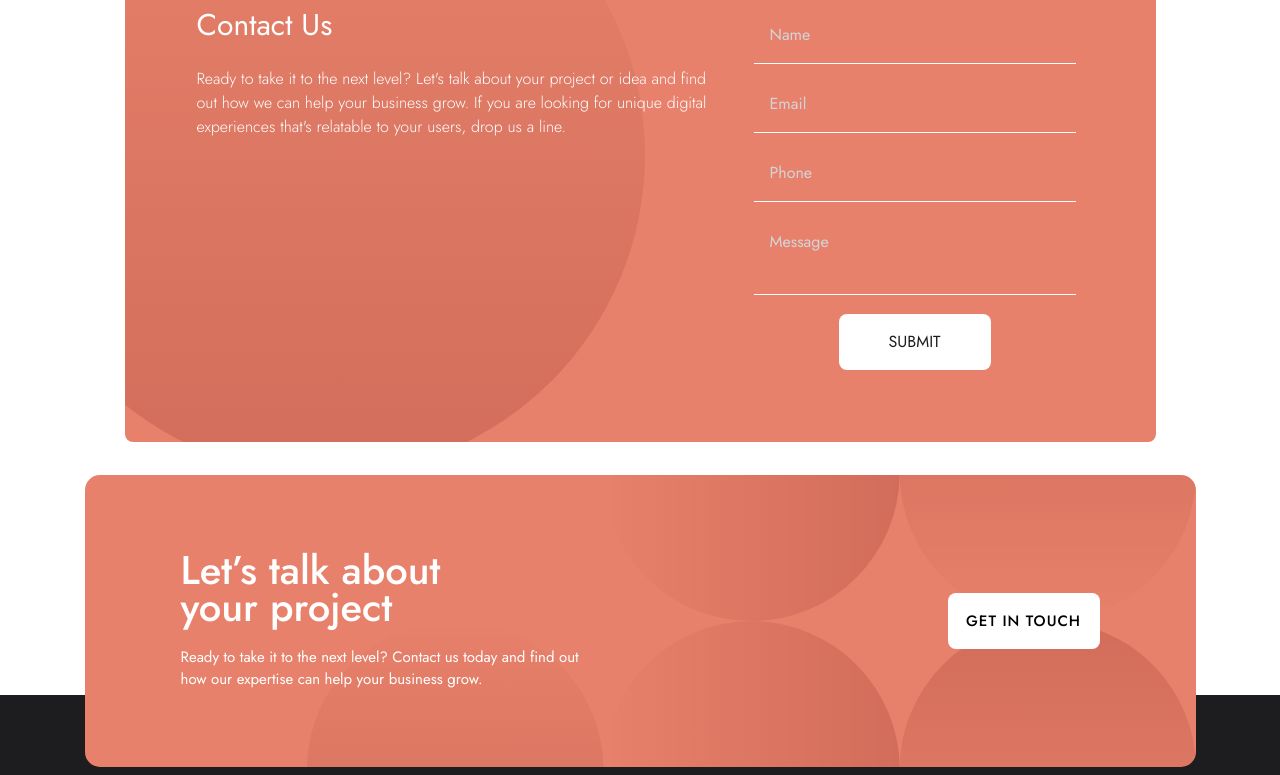
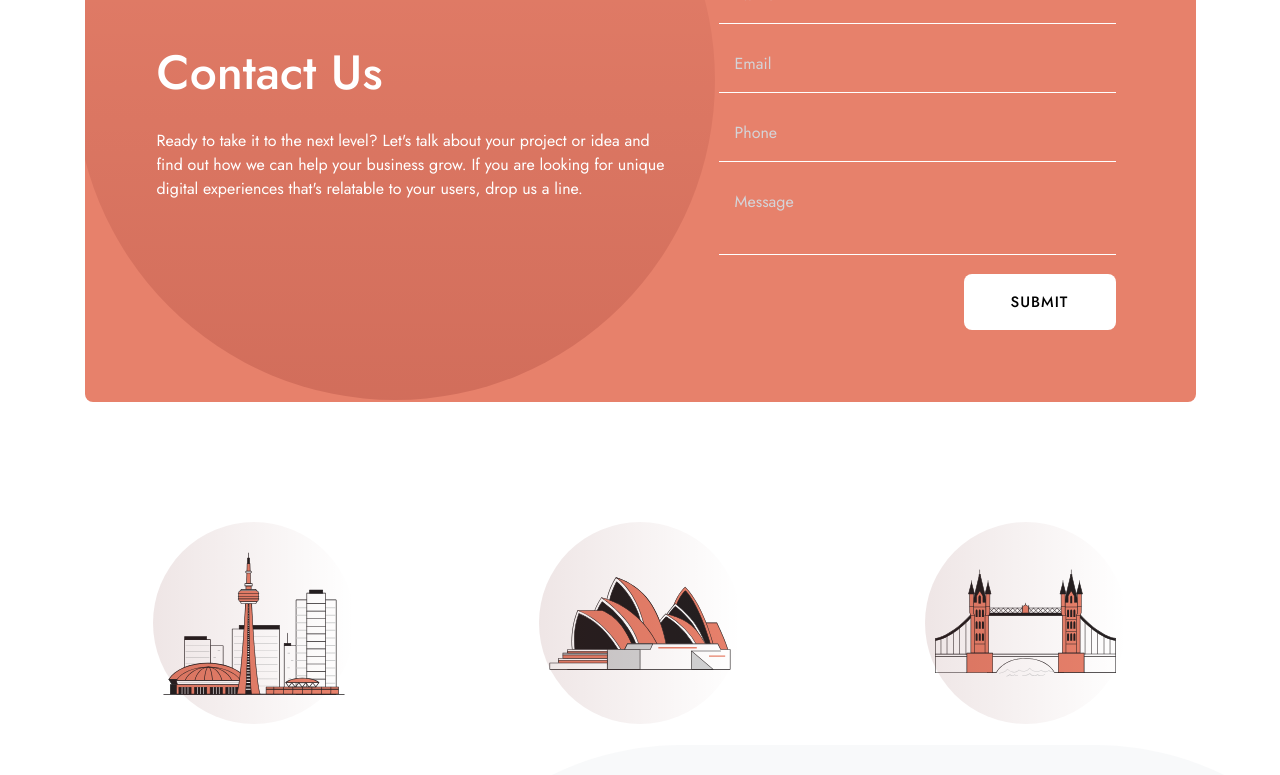
Before and after one commit to jownsu/designo-multi-page, a Next.js app: page /contact in a window 1280 px wide. Shown: the part 260-1035 px from the top of the page. Built offline with nearby package versions, Linux system fonts and the light colour scheme.

Commit message:
contact page almost finish

```diff
--- a/app/_components/Button.tsx
+++ b/app/_components/Button.tsx
@@ -3,9 +3,10 @@ import { ButtonHTMLAttributes, ReactNode } from "react";
 interface Props extends ButtonHTMLAttributes<HTMLButtonElement> {
     children: ReactNode;
     variant?: "primary" | "secondary";
+    className?: string;
 }
 
-const Button = ({ children, variant = "primary", ...props }: Props) => {
+const Button = ({ children, className, variant = "primary", ...props }: Props) => {
     let button_style =
         "h-[56px] w-[152px] tracking-[1px] text-[15px] hover:bg-primary_light duration-200 rounded-lg uppercase font-medium ";
 
@@ -16,7 +17,7 @@ const Button = ({ children, variant = "primary", ...props }: Props) => {
     }
 
     return (
-        <button {...props} className={button_style}>
+        <button {...props} className={`${button_style} ${className}`}>
             {children}
         </button>
     );
--- /dev/null
+++ b/app/_components/HeroBanner.tsx
@@ -0,0 +1,33 @@
+"use client";
+import { ReactNode } from "react";
+import Button from "./Button";
+import CirclePattern from "@/public/images/shared/desktop/bg-pattern-small-circle.svg";
+
+interface HeroBannerProps {
+    title: string;
+    variant: "text" | "button";
+    description?: string;
+    Image: ReactNode;
+    action?: () => void;
+}
+
+const HeroBanner = ({title, variant, description, Image, action }: HeroBannerProps) => {
+
+    return (
+        <div className="flex flex-col items-center w-[350px]">
+            <div>
+                <CirclePattern className="absolute !w-[202px] !h-[202px] fill-inherit"/>
+                {Image}
+            </div>
+            <p className="text-xl font-medium mb-[32px] mt-[48px]">{title.replace("-", " ").toUpperCase()}</p>
+            {(variant === "text") && <p>{description}</p> }
+            {(variant === "button") &&
+                <Button variant="primary" onClick={action}>
+                    See Location
+                </Button>
+            }
+        </div>
+    )
+}
+
+export default HeroBanner
--- a/app/_components/Location.tsx
+++ /dev/null
@@ -1,11 +0,0 @@
-interface LocationProps {
-    location: string;
-}
-
-const Location = ({location}: LocationProps) => {
-  return (
-    <div>Location</div>
-  )
-}
-
-export default Location
--- a/app/_components/Navbar.tsx
+++ b/app/_components/Navbar.tsx
@@ -22,7 +22,7 @@ const Navbar = () => {
     const [is_navbar_open, setIsNavbarOpen] = useState(false);
 
     return (
-        <div className="sticky top-0 h-[96px] bg-white px-0 md:flex md:h-[155px] md:px-[39px] lg:px-[165px]">
+        <div className="sticky top-0 h-[96px] bg-white px-0 md:flex md:h-[155px] z-20 md:px-[39px] lg:px-[165px]">
             <div className="flex h-full items-center justify-between px-[24px] md:px-0">
                 <Link href="/">
                     <img
--- a/app/contact/_components/ContactForm.tsx
+++ b/app/contact/_components/ContactForm.tsx
@@ -1,6 +1,6 @@
 
 "use client";
-import { useForm, SubmitHandler } from "react-hook-form";
+import { useForm } from "react-hook-form";
 import { z } from "zod";
 import { form_validation } from "./forrmSchema";
 import { zodResolver } from '@hookform/resolvers/zod';
@@ -8,51 +8,57 @@ import classNames from "classnames";
 import * as Form from "@radix-ui/react-form";
 import BGCirclePatternDesktop from "@/public/images/contact/desktop/bg-pattern-hero-desktop.svg";
 import BGCirclePatternMobile from "@/public/images/contact/mobile/bg-pattern-hero-contact-mobile.svg";
+import Button from "@/app/_components/Button";
 
 type ContactFormData = z.infer<typeof form_validation>;
 
 const ContactForm = () => {
-    const {register, control, handleSubmit, formState: errors} = useForm<ContactFormData>({
+    const {register, control, handleSubmit, formState: { errors }} = useForm<ContactFormData>({
         resolver: zodResolver(form_validation)
     });
 
     const handleOnSubmit = handleSubmit( async(data) => {
-
         try {
             //do data api submission here.
+            alert("form submitted!");
+            console.log(data);
 
         } catch (error) {
             //do error handling here.
+            console.log(errors);
+
         }
     });
 
     return (
-        <div className="text-white overflow-hidden bg-primary py-[72px] flex flex-col lg:flex-row min-h-[375px] md:rounded-lg md:px-14 relative">
-            <BGCirclePatternDesktop className="fill-inherit z-0 absolute top-[-135px] left-0 hidden sm:left-[-120px] sm:top-[-100px] md:block"/>
+        <div className="text-white overflow-hidden bg-primary py-[72px] flex flex-col md:items-center lg:flex-row min-h-[375px] sm:rounded-lg sm:px-14 relative">
+            <BGCirclePatternDesktop className="fill-inherit z-0 absolute hidden sm:left-[-120px] sm:top-[-100px] lg:top-[-135px] lg:left-[-10px] sm:block"/>
             <BGCirclePatternMobile className="fill-inherit z-0 absolute sm:hidden top-[-1px] left-[-90px]"/>
             <div className="flex flex-col text-center px-4 mb-12 md:text-left z-10">
-                <h1 className="text-3xl mb-6">Contact Us</h1>
-                <p className="text-base font-light">Ready to take it to the next level? Let&apos;s talk about your project or idea and find out how we can help your business grow. If you are looking for unique digital experiences that&apos;s relatable to your users, drop us a line.</p>
+                <h1 className="text-5xl font-medium mb-8">Contact Us</h1>
+                <p className="text-base">Ready to take it to the next level? Let&apos;s talk about your project or idea and find out how we can help your business grow. If you are looking for unique digital experiences that&apos;s relatable to your users, drop us a line.</p>
             </div>
-            <Form.Root autoComplete="off" onSubmit={handleOnSubmit} className="flex flex-col gap-3 px-6 w-full z-10">
-                <Form.Field name="name" >
-                    <input type="text" className={classNames({ input_fields: true })} {...register("name")} placeholder="Name" />
+            <Form.Root autoComplete="off" onSubmit={handleOnSubmit} className="flex md:min-w-[445px] flex-col gap-3 px-6 w-full z-10">
+                <Form.Field {...register("name")}>
+                    <input type="text" className={classNames({ input_fields: true })} placeholder="Name" />
                 </Form.Field>
-                <Form.Field name="email" >
+                <Form.Field {...register("email")} >
                     <input type="email" className={classNames({ input_fields: true })} placeholder="Email"/>
                 </Form.Field>
-                <Form.Field name="phone" >
+                <Form.Field {...register("phone")} >
                     <input type="tel" className={classNames({ input_fields: true })} placeholder="Phone"/>
                 </Form.Field>
-                <Form.Field name="message" >
+                <Form.Field {...register("message")}>
                     <textarea className={classNames({ input_fields: true, "resize-none":true, "overflow-hidden": true })} placeholder="Message"/>
                 </Form.Field>
-                <Form.Submit className="bg-white text-black_1 w-[152px] h-14 rounded-lg mx-auto md:ml-auto opacity-100 hover:opacity-90">
-                    SUBMIT
+                <Form.Submit asChild>
+                    <Button variant="secondary" className="md:ml-auto md:mx-0 mx-auto" >
+                        SUBMIT
+                    </Button>
                 </Form.Submit>
             </Form.Root>
         </div>
     )
 }
 
-export default ContactForm
+export default ContactForm;
--- a/app/contact/page.tsx
+++ b/app/contact/page.tsx
@@ -1,14 +1,43 @@
+import HeroBanner from "../_components/HeroBanner";
 import ContactForm from "./_components/ContactForm";
 import LeafPattern from "@/public/images/shared/desktop/bg-pattern-leaf.svg";
+import Canada from "@/public/images/shared/desktop/illustration-canada.svg";
+import Australia from "@/public/images/shared/desktop/illustration-australia.svg";
+import UnitedKingdom from "@/public/images/shared/desktop/illustration-united-kingdom.svg"
+
+/*To be transfered to CONSTANTS */
+const LOCATIONS = [
+    {
+        image: (
+            <Canada/>
+        ),
+        title: "canada",
+    },
+    {
+        image: (
+            <Australia/>
+        ),
+        title: "australia",
+    },
+    {
+        image: (
+            <UnitedKingdom/>
+        ),
+        title: "united-kingdom",
+    },
+]
 
 
 const ContactPage = () => {
-  return (
-    <div className="md:p-10 relative">
-        <ContactForm/>
-        <LeafPattern className="fill-inherit hidden md:block absolute top-[800px] z-0 left-[300px]"/>
-    </div>
-  );
+    return (
+    <div className="lg:px-0 sm:px-10 relative z-0">
+            <ContactForm/>
+            <div className="flex flex-col items-center md:flex-row gap-[48px] py-[120px]">
+                {LOCATIONS.map(location => <HeroBanner Image={location.image} variant={"button"} key={location.title} title={location.title}/>)}
+            </div>
+            <LeafPattern className="fill-inherit hidden md:block absolute top-[850px] z-[-10] left-[300px]"/>
+        </div>
+    );
 }
 
 export default ContactPage;
--- a/package.json
+++ b/package.json
@@ -9,7 +9,7 @@
     "lint": "next lint"
   },
   "dependencies": {
-    "@hookform/resolvers": "^3.3.4",
+    "@hookform/resolvers": "^3.3.1",
     "@radix-ui/react-form": "^0.0.3",
     "@svgr/webpack": "^8.1.0",
     "classnames": "^2.5.1",
@@ -17,7 +17,7 @@
     "prettier-plugin-tailwindcss": "^0.5.12",
     "react": "^18",
     "react-dom": "^18",
-    "react-hook-form": "^7.51.1",
+    "react-hook-form": "^7.46.1",
     "zod": "^3.22.4"
   },
   "devDependencies": {
```
Also changed, not shown: 1 other file (tests, documents, lock files or other folders).
